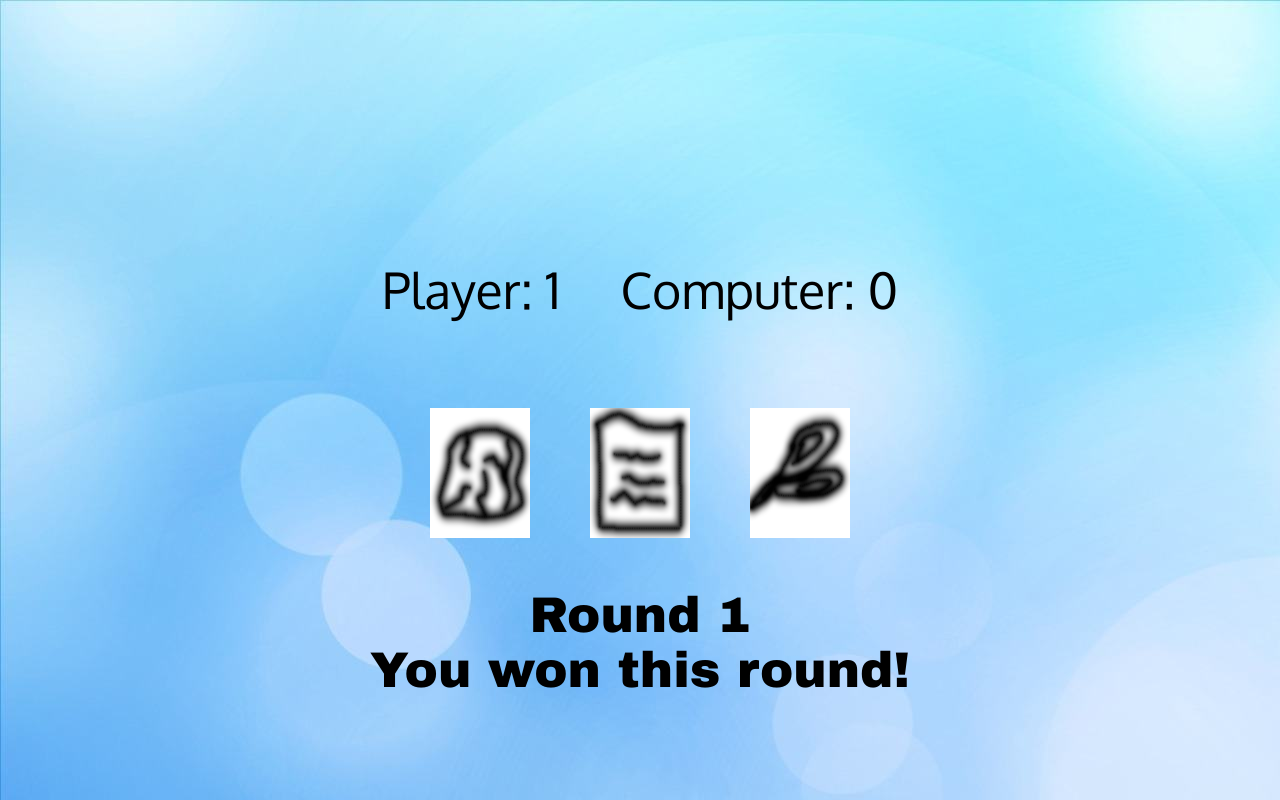
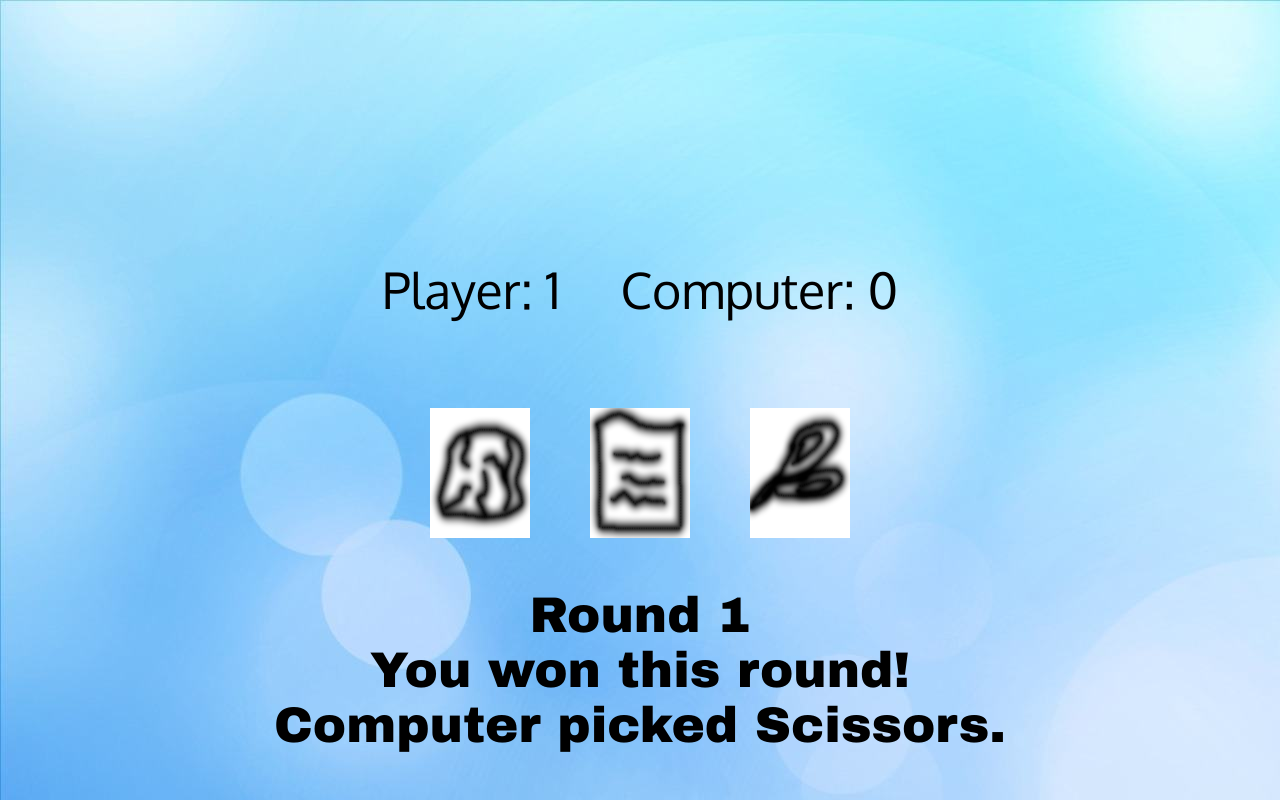
Before and after one commit to AntwonC/Rock-Paper-Scissors, a plain HTML site: page index.html in a window 1280 px wide. Both pictures are taken after a click on the button "Rock". Drawn offline with Linux system fonts and the light colour scheme.

Commit message:
Added text to see what the computer picked.

```diff
--- a/index.html
+++ b/index.html
@@ -4,7 +4,7 @@
     <meta charset="UTF-8">
     <meta name="viewport" content="width=device-width, initial-scale=1.0">
     <meta http-equiv="X-UA-Compatible" content="ie=edge">
-    <title>HTML 5 Boilerplate</title>
+    <title>Rock, Paper, Scissors!</title>
     <link rel="stylesheet" href="styles.css">
   </head>
   <body>
@@ -22,6 +22,7 @@
       <div class="game-info-container">
         <div id="roundNumber">Round 0</div>
         <div id="gameInfo" class="result">Click an option to start.</div>
+        <div id="computerChoice"></div>
       </div>
     </div>
 
--- a/script.js
+++ b/script.js
@@ -128,14 +128,28 @@ function playRound(playerSelection, computerPlay) {
     return winnerText;
 
 } */
+
+function choiceToString(choice) {
+
+    if ( choice === 1 ) {
+        return "Rock";
+    } else if ( choice === 2 ) {
+        return "Scissors";
+    } else if ( choice === 3 ) {
+        return "Paper";
+    }
+}
+
 const gameButton = document.querySelectorAll(".gameChoice");
 const outputDiv = document.querySelector(".result");
 const score = document.querySelectorAll(".gameScore");
 const round = document.querySelector("#roundNumber");
+const computerText = document.querySelector("#computerChoice");
 
 gameButton.forEach((element) => {
     element.addEventListener("click", () => {
-        let roundResult = playRound(element.textContent, computerPlay());
+        let computerChoice = computerPlay();
+        let roundResult = playRound(element.textContent, computerChoice);
        //console.log(roundResult);
         gameCounter++;
 
@@ -180,6 +194,8 @@ gameButton.forEach((element) => {
         score[0].textContent = "Player: " + playerScore;
         score[1].textContent = "Computer: " + computerScore;
         outputDiv.textContent = winnerText;
+        computerText.textContent = `Computer picked ${choiceToString(computerChoice)}.`;
+
 
 
         //outputDiv.textContent = game(element.textContent);
--- a/styles.css
+++ b/styles.css
@@ -67,6 +67,11 @@ html {
     font-family: Archivo;
     font-size: 50px;
 }
+
+#computerChoice {
+    font-family: Archivo;
+    font-size: 50px;
+}
 /* GAME CONTAINER ENDS */
 
 /* SCOREBOARD CONTAINER STARTS */
```
